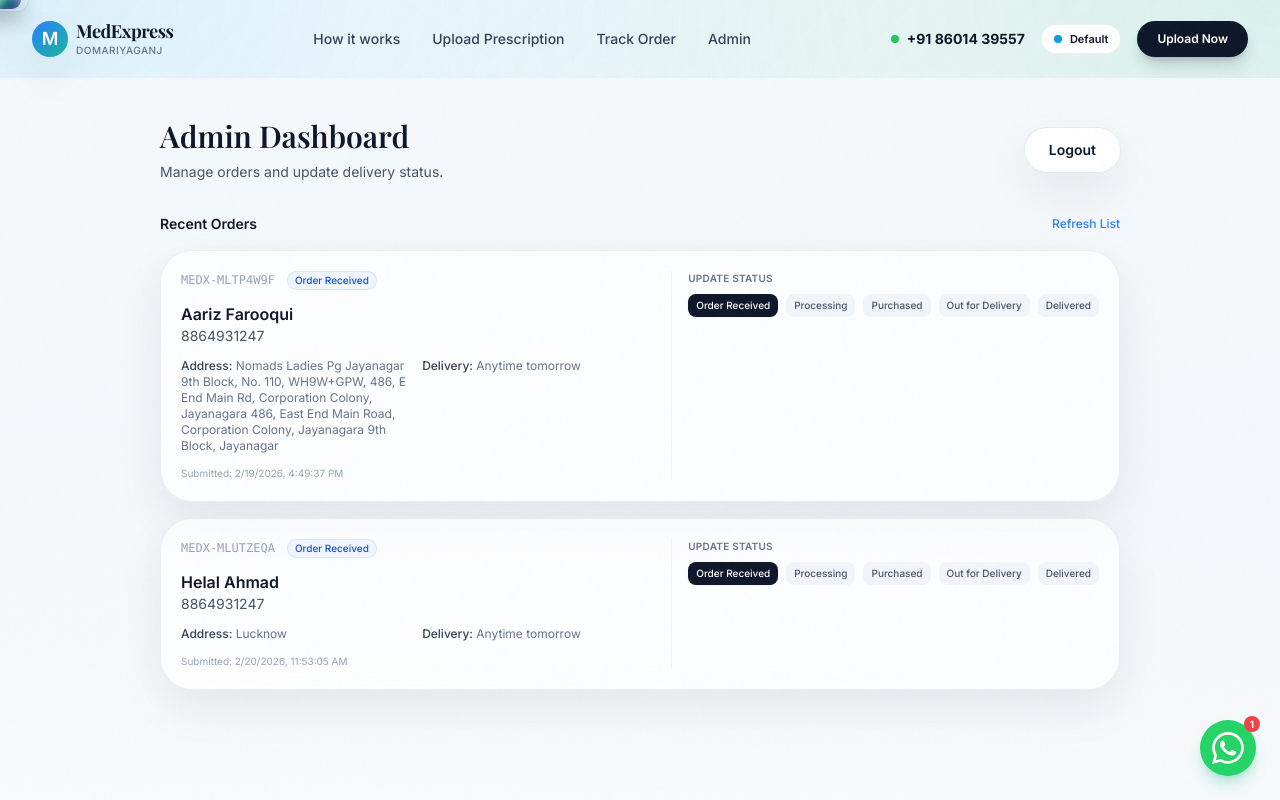
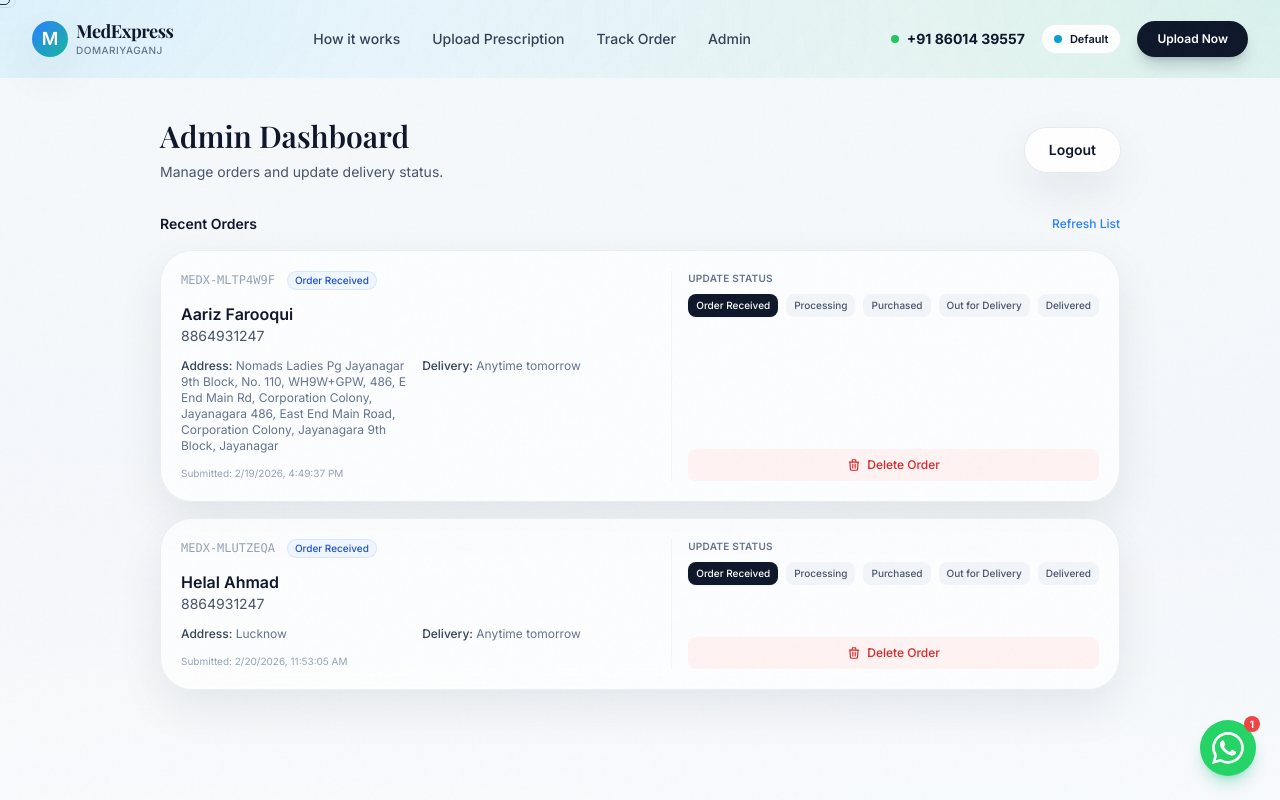
Before and after one commit to Aatif787/phmarlko, a Next.js app: page /admin in a window 1280 px wide. Both pictures are taken after typing "Sample123" into the empty fields and a click on the button "Access Dashboard". Shown: the top 800 px of the page. Built offline with nearby package versions, Linux system fonts and the light colour scheme.

Commit message:
feat-add-delete-order-and-update-cursor

```diff
--- a/app/admin/page.tsx
+++ b/app/admin/page.tsx
@@ -78,6 +78,25 @@ export default function AdminPage() {
     });
     if (!response.ok) {
       alert("Failed to update status");
+      return;
+    }
+    await fetchOrders(adminKey);
+  }
+
+  async function handleDeleteOrder(orderId: string) {
+    if (!confirm("Are you sure you want to delete this order? This action cannot be undone.")) {
+      return;
+    }
+
+    const response = await fetch(`/api/orders/${encodeURIComponent(orderId)}`, {
+      method: "DELETE",
+      headers: {
+        "x-admin-key": adminKey
+      }
+    });
+
+    if (!response.ok) {
+      alert("Failed to delete order");
       return;
     }
     await fetchOrders(adminKey);
@@ -252,6 +271,18 @@ export default function AdminPage() {
                           ))}
                         </div>
                       </div>
+
+                      <div className="pt-2 border-t border-slate-100 sm:border-0 sm:pt-0">
+                        <button
+                          onClick={() => handleDeleteOrder(order.orderId)}
+                          className="w-full rounded-lg bg-red-50 px-3 py-2 text-xs font-medium text-red-600 transition-colors hover:bg-red-100 hover:text-red-700 flex items-center justify-center gap-1.5"
+                        >
+                          <svg className="w-3.5 h-3.5" fill="none" viewBox="0 0 24 24" stroke="currentColor">
+                            <path strokeLinecap="round" strokeLinejoin="round" strokeWidth={2} d="M19 7l-.867 12.142A2 2 0 0116.138 21H7.862a2 2 0 01-1.995-1.858L5 7m5 4v6m4-6v6m1-10V4a1 1 0 00-1-1h-4a1 1 0 00-1 1v3M4 7h16" />
+                          </svg>
+                          Delete Order
+                        </button>
+                      </div>
                     </div>
                   </div>
                 </div>
--- a/app/api/orders/[orderId]/route.ts
+++ b/app/api/orders/[orderId]/route.ts
@@ -1,5 +1,5 @@
 import { NextResponse } from "next/server";
-import { findOrder, updateOrderStatus } from "@/lib/orderStore";
+import { findOrder, updateOrderStatus, deleteOrder } from "@/lib/orderStore";
 import type { OrderStatus } from "@/lib/orderStore";
 
 export async function GET(
@@ -34,3 +34,20 @@ export async function PATCH(
 
   return NextResponse.json(updated);
 }
+
+export async function DELETE(
+  request: Request,
+  context: { params: { orderId: string } }
+) {
+  const adminKey = process.env.ADMIN_KEY;
+  if (adminKey && request.headers.get("x-admin-key") !== adminKey) {
+    return NextResponse.json({ error: "Unauthorized" }, { status: 401 });
+  }
+
+  const deleted = await deleteOrder(context.params.orderId ?? "");
+  if (!deleted) {
+    return NextResponse.json({ error: "Order not found" }, { status: 404 });
+  }
+
+  return NextResponse.json({ success: true });
+}
--- a/components/CustomCursor.tsx
+++ b/components/CustomCursor.tsx
@@ -30,63 +30,28 @@ export function CustomCursor() {
       <motion.div
         className="pointer-events-none fixed left-0 top-0 z-50 rounded-full"
         style={{
-          width: 42,
-          height: 18,
-          backgroundImage:
-            "radial-gradient(circle at 28% 22%, rgba(255, 255, 255, 0.95), rgba(255, 255, 255, 0) 55%), radial-gradient(circle at 78% 78%, rgba(2, 6, 23, 0.28), rgba(2, 6, 23, 0) 60%), linear-gradient(140deg, var(--theme-accent) 0%, var(--theme-accent-2) 55%, var(--theme-accent-3) 100%)",
-          boxShadow:
-            "0 10px 22px rgba(2, 6, 23, 0.28), inset 0 4px 8px rgba(255, 255, 255, 0.55), inset 0 -4px 10px rgba(2, 6, 23, 0.35)"
+          width: 20,
+          height: 10,
+          border: "1.5px solid rgba(0, 0, 0, 0.8)",
+          backgroundColor: "transparent",
         }}
         animate={{
-          x: mousePosition.x - 21,
-          y: mousePosition.y - 9,
-          scale: isHovering ? 1.7 : 1,
+          x: mousePosition.x - 10,
+          y: mousePosition.y - 5,
+          scale: isHovering ? 1.5 : 1,
         }}
         transition={{ type: "spring", stiffness: 210, damping: 15, mass: 0.12 }}
       />
       <motion.div
         className="pointer-events-none fixed left-0 top-0 z-50 rounded-full"
         style={{
-          width: 26,
-          height: 7,
-          backgroundImage:
-            "linear-gradient(135deg, rgba(255, 255, 255, 0.9), rgba(255, 255, 255, 0.05))",
-          filter: "blur(0.3px)"
+          width: 32,
+          height: 16,
+          border: "1px solid rgba(15, 23, 42, 0.18)",
         }}
         animate={{
-          x: mousePosition.x - 8,
-          y: mousePosition.y - 7,
-          scale: isHovering ? 1.35 : 1,
-        }}
-        transition={{ type: "spring", stiffness: 230, damping: 16, mass: 0.1 }}
-      />
-      <motion.div
-        className="pointer-events-none fixed left-0 top-0 z-50 rounded-full"
-        style={{
-          width: 30,
-          height: 5,
-          backgroundImage: "linear-gradient(180deg, rgba(0, 0, 0, 0.2), rgba(0, 0, 0, 0))",
-          opacity: 0.4
-        }}
-        animate={{
-          x: mousePosition.x - 10,
-          y: mousePosition.y - 2,
-          scale: isHovering ? 1.2 : 1
-        }}
-        transition={{ type: "spring", stiffness: 200, damping: 18, mass: 0.1 }}
-      />
-      <motion.div
-        className="pointer-events-none fixed left-0 top-0 z-50 rounded-full"
-        style={{
-          width: 58,
-          height: 24,
-          border: "1px solid rgba(15, 23, 42, 0.18)",
-          boxShadow:
-            "0 0 0 1px rgba(255, 255, 255, 0.35) inset, 0 8px 24px rgba(2, 6, 23, 0.12)"
-        }}
-        animate={{
-          x: mousePosition.x - 29,
-          y: mousePosition.y - 12,
+          x: mousePosition.x - 16,
+          y: mousePosition.y - 8,
           scale: isHovering ? 1.22 : 1,
           opacity: isHovering ? 0.75 : 0.5
         }}
--- a/lib/orderStore.ts
+++ b/lib/orderStore.ts
@@ -92,3 +92,14 @@ export async function updateOrderStatus(
   await writeAllOrders(orders);
   return orders[index];
 }
+
+export async function deleteOrder(orderId: string): Promise<boolean> {
+  const orders = await readAllOrders();
+  const index = orders.findIndex((order) => order.orderId === orderId);
+  if (index === -1) {
+    return false;
+  }
+  orders.splice(index, 1);
+  await writeAllOrders(orders);
+  return true;
+}
```
